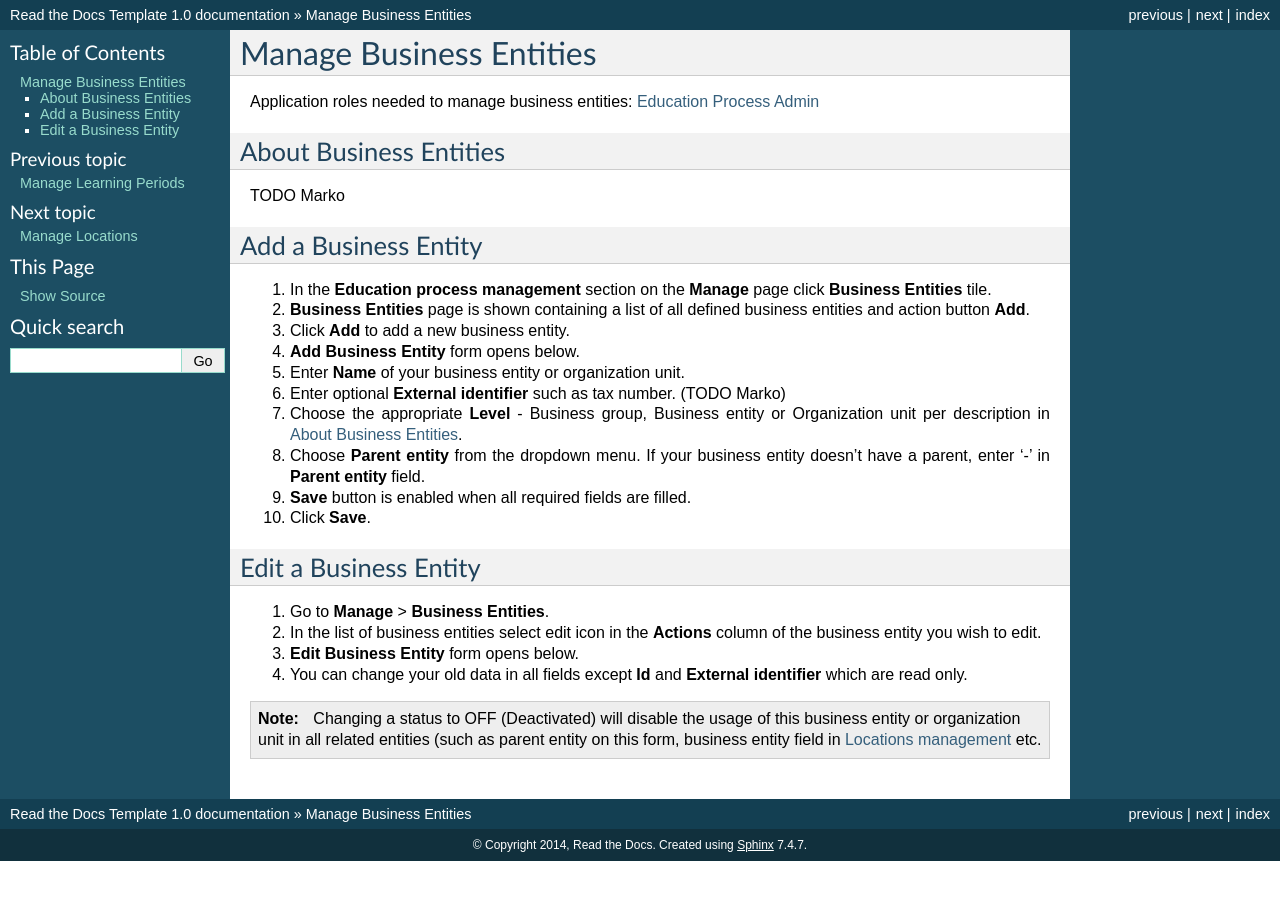
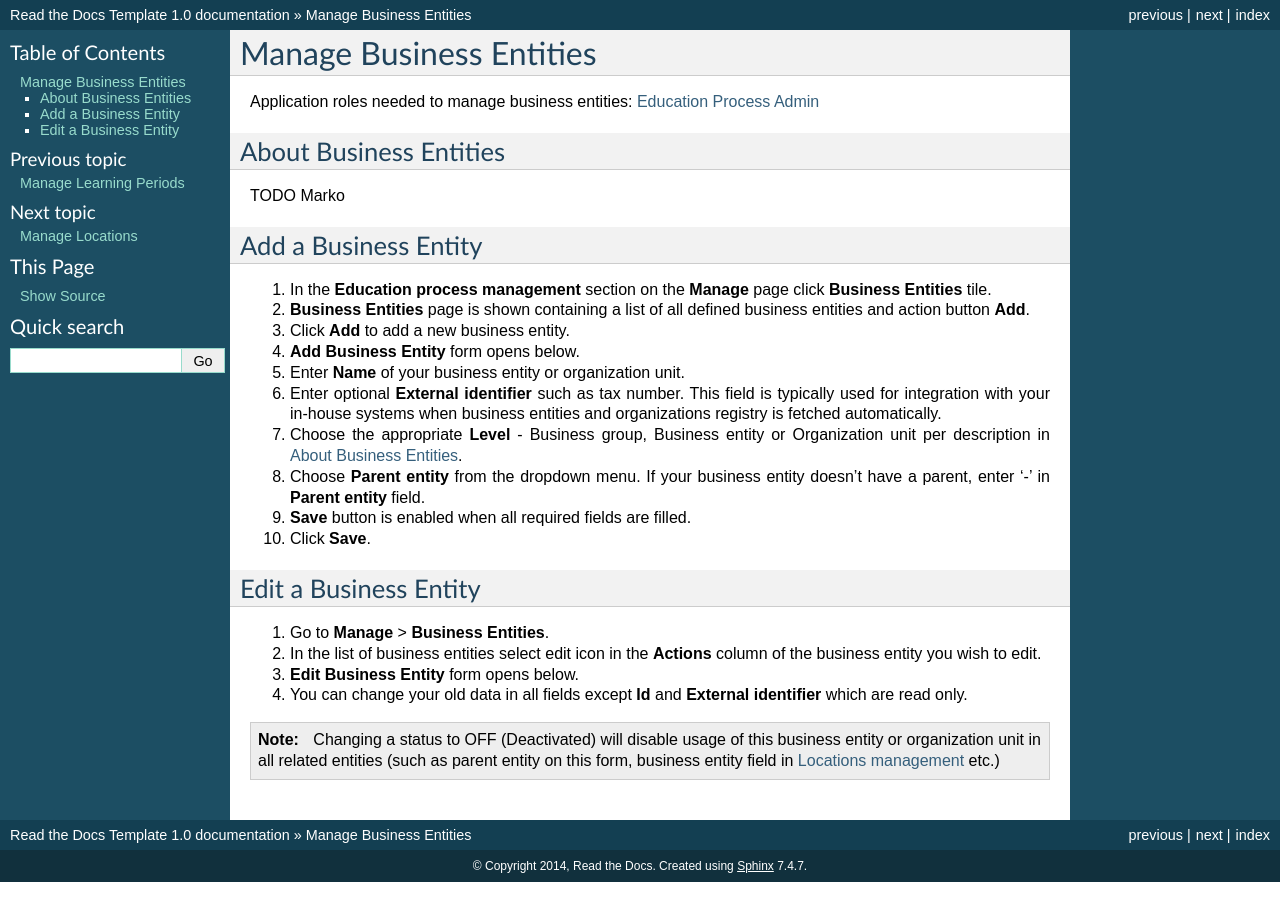
Before and after one commit to pslisko/performa365docs, a Sphinx documentation site: the page built from docs/howto/manage_business_entities.rst, in a window 1280 px wide. Built offline with Sphinx 7.4.7, drawn with Linux system fonts in a browser that asks for light colours; pages that are not in the unit, such as notebooks, are missing from menus.

Commit message:
Update manage_business_entities.rst

```diff
--- a/docs/howto/manage_business_entities.rst
+++ b/docs/howto/manage_business_entities.rst
@@ -20,7 +20,7 @@ Add a Business Entity
 #. Click **Add** to add a new business entity.
 #. **Add Business Entity** form opens below.
 #. Enter **Name** of your business entity or organization unit.
-#. Enter optional **External identifier** such as tax number.  (TODO Marko)
+#. Enter optional **External identifier** such as tax number. This field is typically used for integration with your in-house systems when business entities and organizations registry is fetched automatically.
 #. Choose the appropriate **Level** - Business group, Business entity or Organization unit per description in :ref:`About Business Entities <about_business_entities>`.
 #. Choose **Parent entity** from the dropdown menu. If your business entity doesn't have a parent, enter '-' in **Parent entity** field.
 #. **Save** button is enabled when all required fields are filled.
@@ -33,4 +33,4 @@ Edit a Business Entity
 #. **Edit Business Entity** form opens below.
 #. You can change your old data in all fields except **Id** and **External identifier** which are read only.
 
-.. note:: Changing a status to OFF (Deactivated) will disable the usage of this business entity or organization unit in all related entities (such as parent entity on this form, business entity field in :ref:`Locations management <manage_locations>` etc.
+.. note:: Changing a status to OFF (Deactivated) will disable usage of this business entity or organization unit in all related entities (such as parent entity on this form, business entity field in :ref:`Locations management <manage_locations>` etc.)
```
